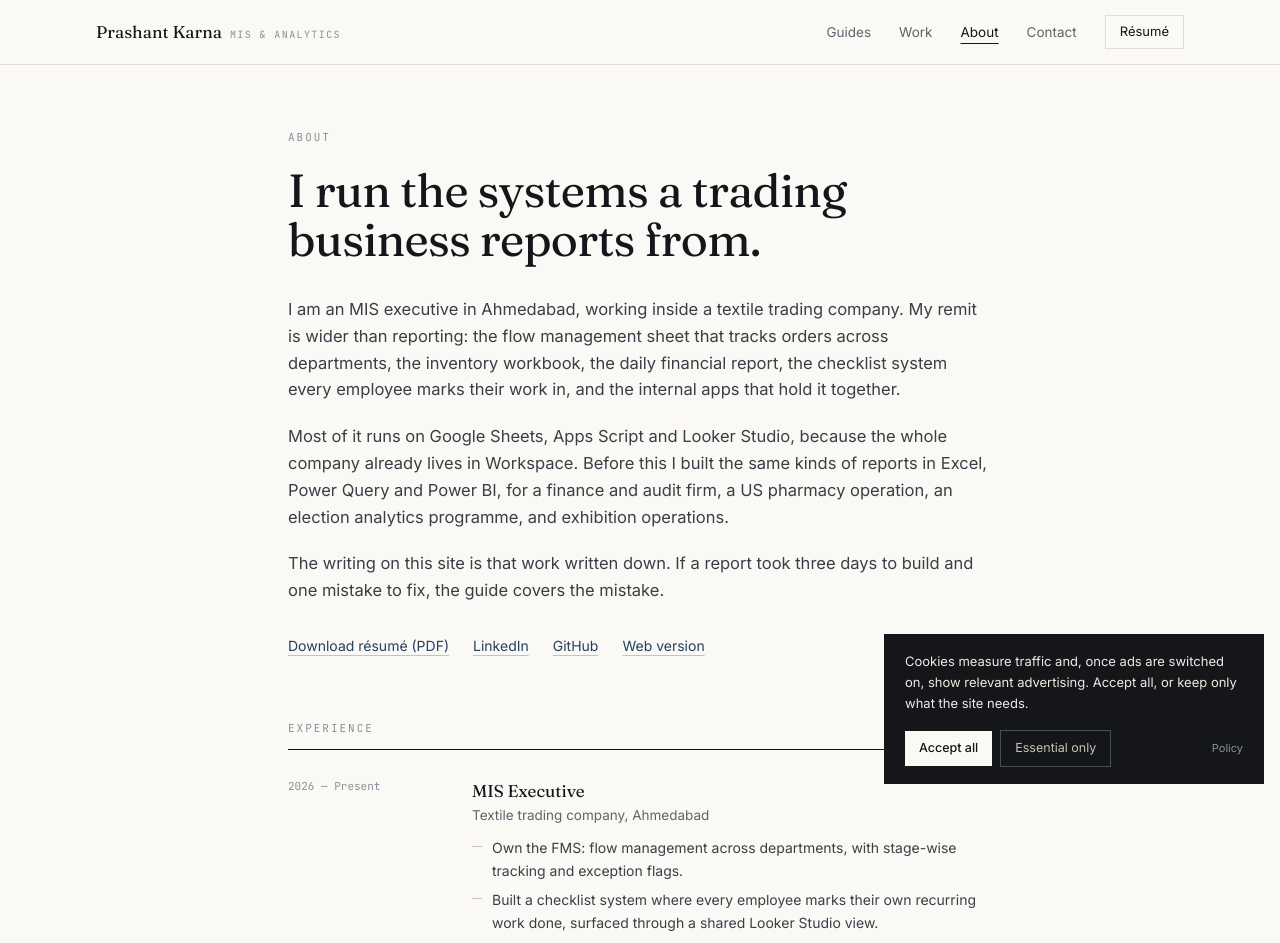
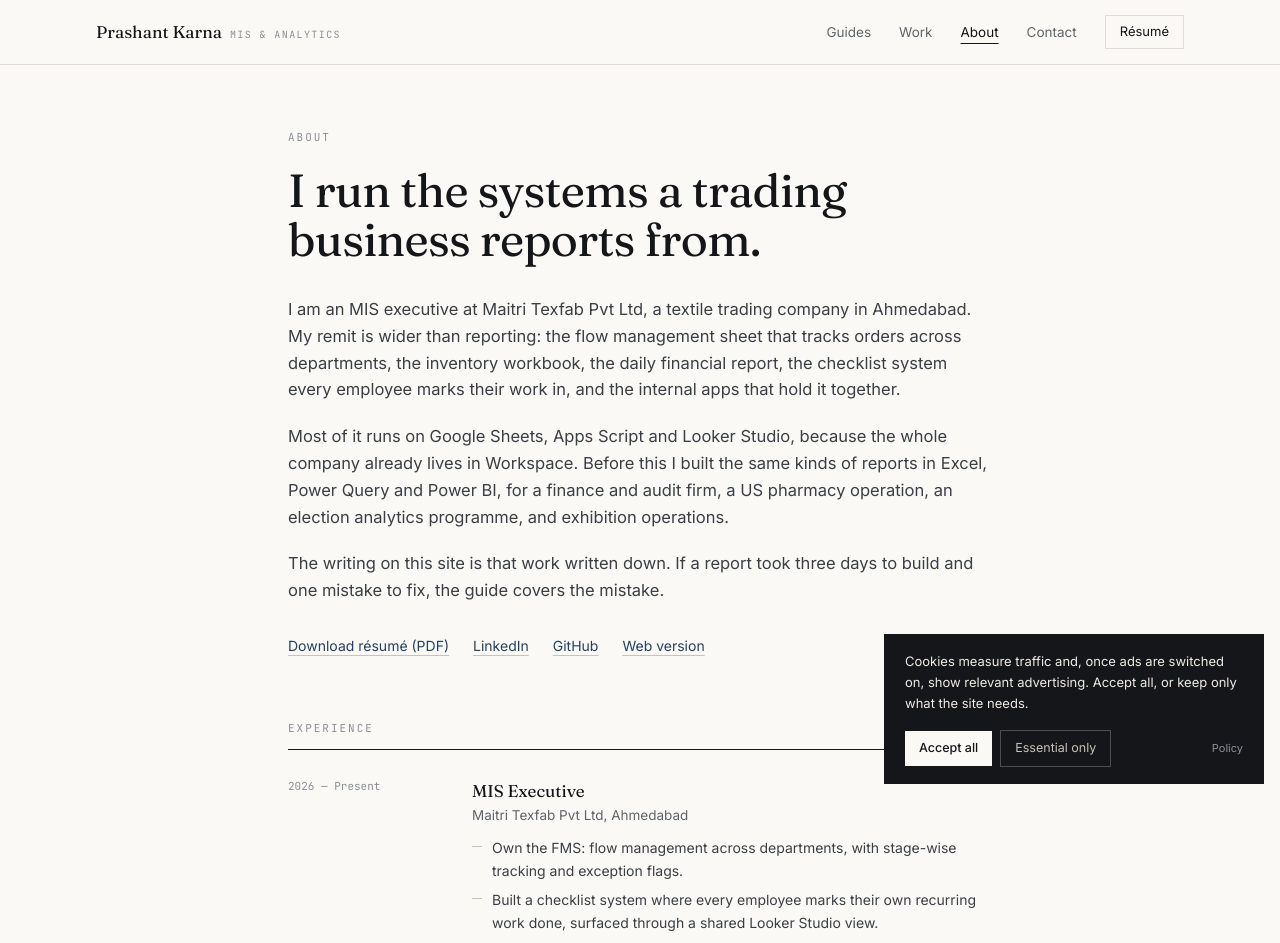
Before and after one commit to legitanna/Prashant-Portfolio, a Next.js app: page /about in a window 1280 px wide. Shown: the top 943 px of the page. Built offline with nearby package versions, Linux system fonts and the light colour scheme.

Commit message:
Name employer as Maitri Texfab Pvt Ltd in about and resume; regenerate PDF

```diff
--- a/app/about/page.tsx
+++ b/app/about/page.tsx
@@ -11,7 +11,7 @@ const experience = [
   {
     period: '2026 — Present',
     role: 'MIS Executive',
-    org: 'Textile trading company, Ahmedabad',
+    org: 'Maitri Texfab Pvt Ltd, Ahmedabad',
     points: [
       'Own the FMS: flow management across departments, with stage-wise tracking and exception flags.',
       'Built a checklist system where every employee marks their own recurring work done, surfaced through a shared Looker Studio view.',
@@ -106,9 +106,9 @@ export default function AboutPage() {
 
       <div className="mt-8 space-y-5 text-[16.5px] leading-relaxed text-[#3a3f46]">
         <p>
-          I am an MIS executive in Ahmedabad, working inside a textile trading company.
-          My remit is wider than reporting: the flow management sheet that tracks orders
-          across departments, the inventory workbook, the daily financial report, the
+          I am an MIS executive at Maitri Texfab Pvt Ltd, a textile trading company in
+          Ahmedabad. My remit is wider than reporting: the flow management sheet that tracks
+          orders across departments, the inventory workbook, the daily financial report, the
           checklist system every employee marks their work in, and the internal apps that
           hold it together.
         </p>
--- a/app/resume/page.tsx
+++ b/app/resume/page.tsx
@@ -12,7 +12,7 @@ const roles = [
   {
     period: '2026 — Present',
     role: 'MIS Executive',
-    org: 'Textile trading company · Ahmedabad',
+    org: 'Maitri Texfab Pvt Ltd · Ahmedabad',
     points: [
       'Own the flow management sheet (FMS) tracking order and job flow across sales, stores, job work and dispatch, with stage ageing and exception flags.',
       'Built an employee checklist system where staff mark recurring work complete through a shared Looker Studio view.',
```
Also changed, not shown: 1 other file (tests, documents, lock files or other folders).
